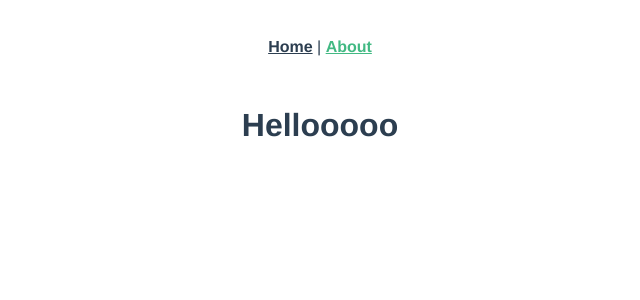
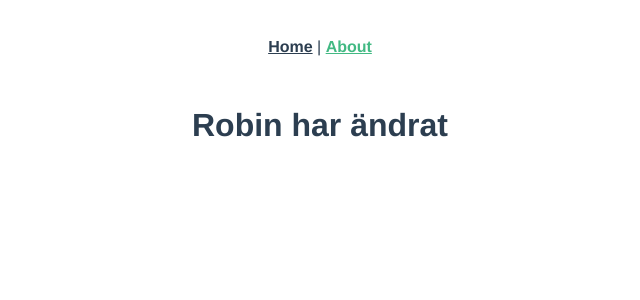
Before and after one commit to felix-tjernberg/plamera, a Vue app: page /#/about in a window 1280 px wide. Shown: the top 300 px of the page, without its empty margins (320-960 px from the left). Built offline with nearby package versions, Linux system fonts and the light colour scheme.

Commit message:
ändrade about

```diff
--- a/src/views/About.vue
+++ b/src/views/About.vue
@@ -1,5 +1,5 @@
 <template>
   <div class="about">
-    <h1>Hellooooo</h1>
+    <h1>Robin har ändrat</h1>
   </div>
 </template>
```
